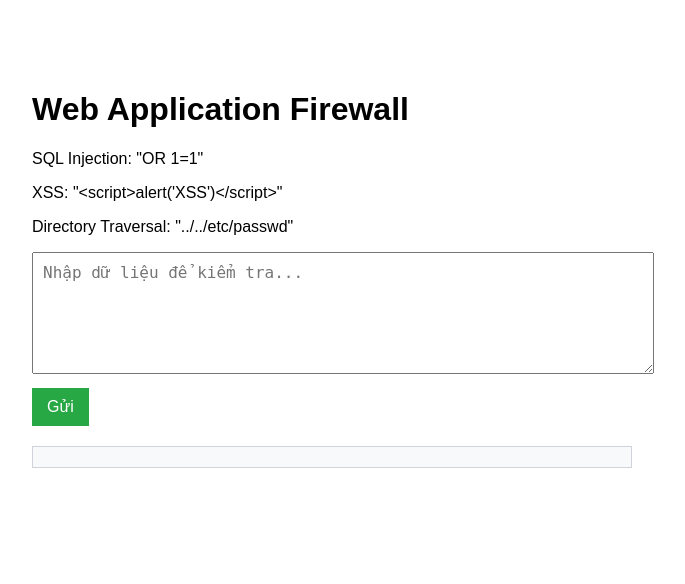
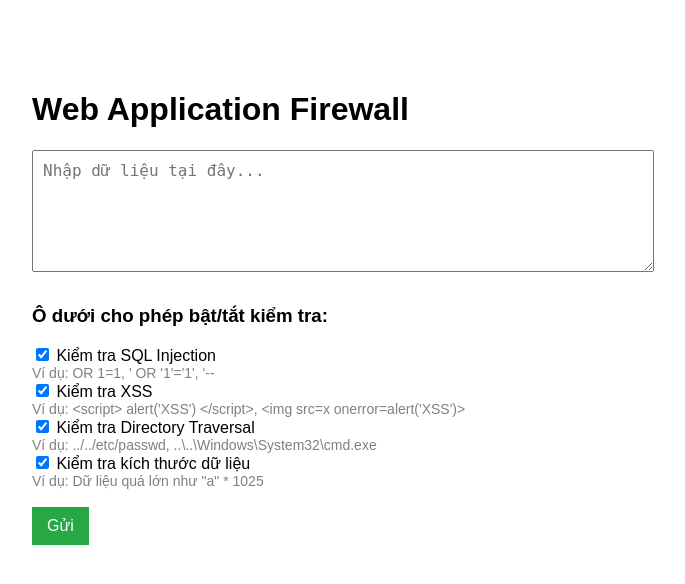
Before and after one commit to LyTrungLuck/Flask_Waf, a Flask app: page / in a window 1280 px wide. Shown: the top 584 px of the page, without its empty margins (308-993 px from the left). Run offline with Flask 3, Linux system fonts and the light colour scheme.

Commit message:
kiểm tra dữ liệu đầu vào, làm rule.py để đặt rule cho dữ liệu đầu vào

```diff
--- a/app/index.py
+++ b/app/index.py
@@ -13,11 +13,14 @@ def home():
 def handle_request():
     data = request.json
 
+    # Lấy rule_flags từ dữ liệu gửi đến
+    rule_flags = data.get('rule_flags', {})
+
     # Áp dụng các quy tắc WAF
-    is_blocked, reason = apply_rules(data)
+    is_blocked, reason = apply_rules(data, rule_flags)
 
     if is_blocked:
-        return jsonify({"message": "Request blocked", "reason": reason}), 403
+        return jsonify({"message": "Request BỊ CHẶN!!!", "reason": reason}), 403
 
     # Tiếp tục xử lý yêu cầu nếu không bị chặn
-    return jsonify({"message": "Request processed", "data": data}), 200
+    return jsonify({"message": "Request hợp lệ", "data": data}), 200
--- a/app/rule.py
+++ b/app/rule.py
@@ -33,8 +33,6 @@ def check_directory_traversal(input_data):
 #     return False, ""
 
 
-import re
-
 def check_sql_injection(input_data):
     # Định nghĩa mẫu để phát hiện SQL Injection
     sql_injection_patterns = [
@@ -65,41 +63,66 @@ def check_input_size(input_data, max_size=1024):
     return False, ""
 
 
-def apply_rules(data):
+def apply_rules(data, rule_flags=None):
+    if rule_flags is None:
+        rule_flags = {
+            'check_sql_injection': True,
+            'check_xss': True,
+            'check_directory_traversal': True,
+            'check_input_size': True
+        }
+
     print(data)
 
     # Kiểm tra SQL Injection
-    is_injection, message = check_sql_injection(data.get('input', ''))
-    if is_injection:
-        print("SQL Injection detected:", message)
-        return True, message
+    if rule_flags.get('check_sql_injection', True):
+        is_injection, message = check_sql_injection(data.get('input', ''))
+        if is_injection:
+            print("SQL Injection detected:", message)
+            return True, message
 
     # Kiểm tra XSS
-    is_xss, message = check_xss(data.get('input', ''))
-    if is_xss:
-        print("XSS detected:", message)
-        return True, message
+    if rule_flags.get('check_xss', True):
+        is_xss, message = check_xss(data.get('input', ''))
+        if is_xss:
+            print("XSS detected:", message)
+            return True, message
 
     # Kiểm tra Directory Traversal
-    is_traversal, message = check_directory_traversal(data.get('input', ''))
-    if is_traversal:
-        print("Directory Traversal detected:", message)
-        return True, message
+    if rule_flags.get('check_directory_traversal', True):
+        is_traversal, message = check_directory_traversal(data.get('input', ''))
+        if is_traversal:
+            print("Directory Traversal detected:", message)
+            return True, message
 
     # Kiểm tra kích thước dữ liệu
-    is_large, message = check_input_size(data.get('input', ''))
-    if is_large:
-        print("Input size issue detected:", message)
-        return True, message
+    if rule_flags.get('check_input_size', True):
+        is_large, message = check_input_size(data.get('input', ''))
+        if is_large:
+            print("Input size issue detected:", message)
+            return True, message
 
-    # Nếu không có vấn đề gì, cho phép
     print("pass")
     return False, ""
 
 
-# import unittest
-#
-#
+data = {'input': "SELECT * FROM users WHERE id = 1 OR 1=1"}
+rule_flags = {
+    'check_sql_injection': True,
+    'check_xss': True,
+    'check_directory_traversal': True,
+    'check_input_size': True
+}
+
+print(apply_rules(data, rule_flags))
+
+# Nếu bạn muốn tắt kiểm tra XSS
+rule_flags['check_sql_injection'] = False
+print(apply_rules(data, rule_flags))
+
+import unittest
+
+
 # class TestWAFChecks(unittest.TestCase):
 #
 #     def test_check_sql_injection(self):
--- a/app/templates/test.html
+++ b/app/templates/test.html
@@ -13,6 +13,11 @@
         .container {
             max-width: 600px;
             margin: 0 auto;
+        }
+        .note {
+            font-size: 14px;
+            color: gray;
+            margin: 0; /* Ghi chú sẽ không có margin */
         }
         textarea {
             width: 100%;
@@ -43,41 +48,62 @@
 <body>
     <div class="container">
         <h1>Web Application Firewall</h1>
-        <p>SQL Injection: "OR 1=1"</p>
-        <p>XSS: "&lt;script&gt;alert('XSS')&lt;/script&gt;"</p>
-        <p>Directory Traversal: "../../etc/passwd"</p>
-        <form id="requestForm">
-            <textarea id="inputData" placeholder="Nhập dữ liệu để kiểm tra..."></textarea>
-            <button type="submit">Gửi</button>
-        </form>
-        <div id="response" class="response"></div>
+        <textarea id="inputData" placeholder="Nhập dữ liệu tại đây..."></textarea>
+
+        <h3>Ô dưới cho phép bật/tắt kiểm tra:</h3>
+        <div>
+            <label><input type="checkbox" id="check_sql_injection" checked> Kiểm tra SQL Injection </label>
+            <p class="note">Ví dụ: OR 1=1, ' OR '1'='1', '--</p>
+
+            <label><input type="checkbox" id="check_xss" checked> Kiểm tra XSS </label>
+            <p class="note">Ví dụ:  &lt;script&gt; alert('XSS') &lt;/script&gt;, &lt;img src=x onerror=alert('XSS')&gt;</p>
+
+            <label><input type="checkbox" id="check_directory_traversal" checked> Kiểm tra Directory Traversal</label>
+            <p class="note">Ví dụ: ../../etc/passwd, ..\..\Windows\System32\cmd.exe</p>
+
+            <label><input type="checkbox" id="check_input_size" checked> Kiểm tra kích thước dữ liệu</label>
+            <p class="note">Ví dụ: Dữ liệu quá lớn như "a" * 1025</p>
+        </div>
+        <br>
+
+        <button id="submitBtn">Gửi</button>
+
+        <div class="response" id="response" style="display: none;"></div>
     </div>
 
     <script>
-        document.getElementById('requestForm').addEventListener('submit', async function(event) {
-            event.preventDefault();
-            const inputData = document.getElementById('inputData').value;
+        document.getElementById("submitBtn").onclick = function() {
+            var inputData = document.getElementById("inputData").value;
 
-            try {
-                const response = await fetch('http://localhost:5000/api/request', {
-                    method: 'POST',
-                    headers: {
-                        'Content-Type': 'application/json',
-                    },
-                    body: JSON.stringify({ input: inputData }),
-                });
+            // Lấy trạng thái của các checkbox
+            var ruleFlags = {
+                check_sql_injection: document.getElementById("check_sql_injection").checked,
+                check_xss: document.getElementById("check_xss").checked,
+                check_directory_traversal: document.getElementById("check_directory_traversal").checked,
+                check_input_size: document.getElementById("check_input_size").checked
+            };
 
-                const result = await response.json();
-                if(result.reason){
-                    document.getElementById('response').innerText = result.reason;
-                }
-                else{
-                    document.getElementById('response').innerText = "Không có dấu hiệu bất thường ";
-                }
-            } catch (error) {
-                document.getElementById('response').innerText = "Đã xảy ra lỗi: " + error.message;
-            }
-        });
+            fetch('/api/request', {
+                method: 'POST',
+                headers: {
+                    'Content-Type': 'application/json'
+                },
+                body: JSON.stringify({
+                    input: inputData,
+                    rule_flags: ruleFlags // Gửi các checkbox
+                })
+            })
+            .then(response => response.json())
+            .then(data => {
+                document.getElementById("response").style.display = "block";
+                document.getElementById("response").innerText = data.message + (data.reason ? ": " + data.reason : "");
+            })
+            .catch(error => {
+                console.error('Error:', error);
+                document.getElementById("response").style.display = "block";
+                document.getElementById("response").innerText = "Đã xảy ra lỗi!";
+            });
+        };
     </script>
 </body>
 </html>
```
